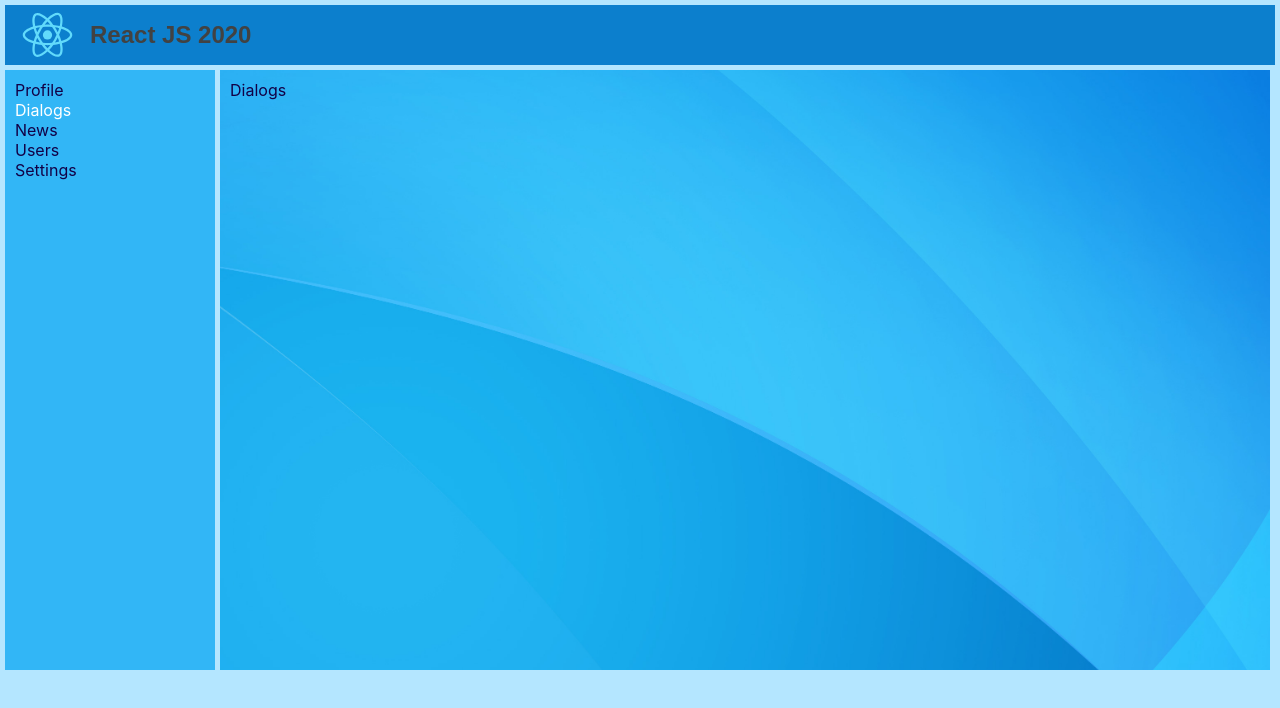
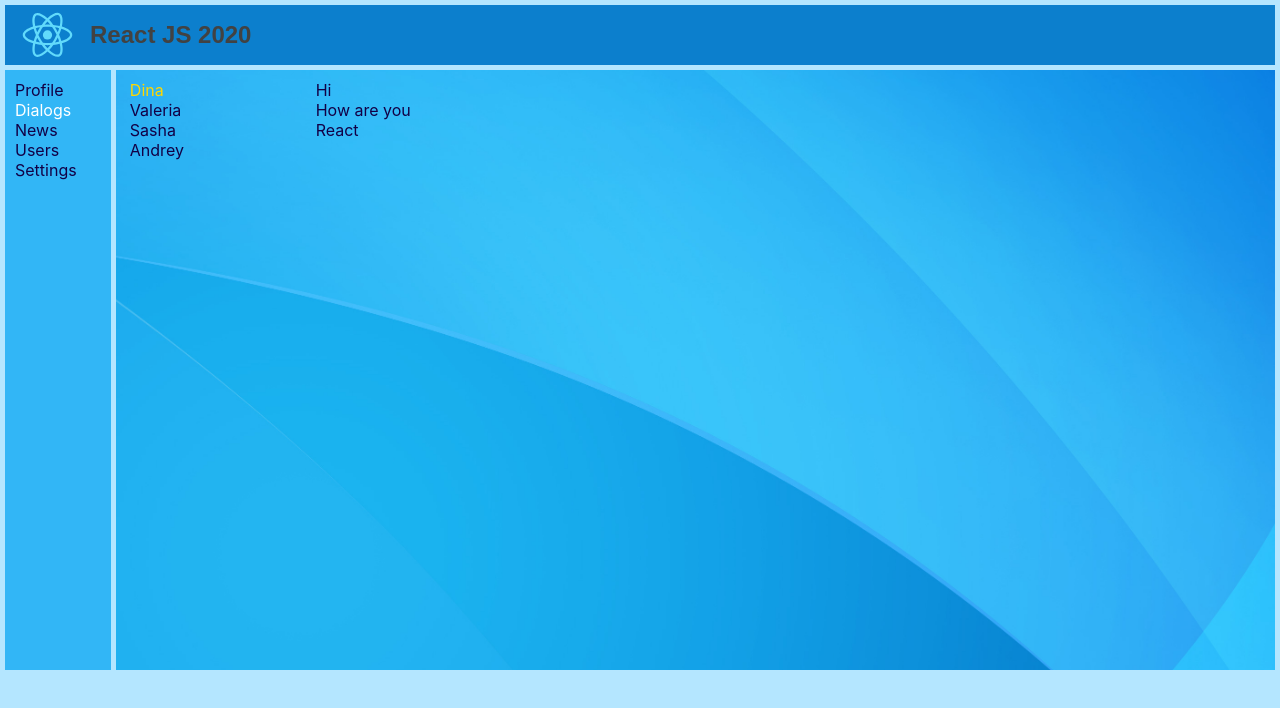
Before and after one commit to GriGoryanSyStem/ReactJS-Repeat, a React (Create React App) app in the folder reactapp/: page /dialogs in a window 1280 px wide. Shown: the top 708 px of the page. Built offline with nearby package versions, Linux system fonts and the light colour scheme.

Commit message:
21. Css Nothing

```diff
--- a/reactapp/src/App.css
+++ b/reactapp/src/App.css
@@ -1,8 +1,8 @@
 .appWrapper {
     display: grid;
     grid-template-rows: 60px 1fr;
-    grid-template-columns: 2fr 10fr;
-    grid-gap: 5px;
+    grid-template-columns: 1fr 11fr;
+    grid-row-gap: 5px;
     grid-template-areas:
             "headerArea headerArea headerArea"
             "navArea contentArea contentArea"
--- a/reactapp/src/components/Dialogs/Dialogs.jsx
+++ b/reactapp/src/components/Dialogs/Dialogs.jsx
@@ -3,8 +3,18 @@ import c from "./Dialogs.module.css"
 
 const Dialogs = () =>{
     return (
-        <div className={c.dialog}>
-            Dialogs
+        <div className={c.dialogs}>
+            <div className={c.dialogsItem}>
+                <div className={`${c.dialog} ${c.active}`}>Dina</div>
+                <div className={c.dialog}>Valeria</div>
+                <div className={c.dialog}>Sasha</div>
+                <div className={c.dialog}>Andrey</div>
+            </div>
+           <div className={c.massagesItem}>
+               <div className={c.massage}>Hi</div>
+               <div className={c.massage}>How are you</div>
+               <div className={c.massage}>React</div>
+           </div>
         </div>
     )
 };
--- a/reactapp/src/components/Dialogs/Dialogs.module.css
+++ b/reactapp/src/components/Dialogs/Dialogs.module.css
@@ -1,4 +1,6 @@
-.dialog{
+.dialogs{
+    display: grid;
+    grid-template-columns: 2fr 10fr;
     color: #120046;
     background-image: url("../../pictures/background.jpg");
     background-position: center;
@@ -6,4 +8,20 @@
     background-size: cover;
     height: 100%;
     padding: 10px;
+    margin-left: 5px;
 }
+.dialogsItem{
+padding-left: 2px;
+}
+.dialog{
+    padding-left: 2px;
+}
+.dialogsItem .active{
+    color: gold;
+}
+.massage{
+
+}
+.massagesItem{
+
+}
--- a/reactapp/src/components/Profile/MyPost/Post/Post.jsx
+++ b/reactapp/src/components/Profile/MyPost/Post/Post.jsx
@@ -3,8 +3,6 @@ import c from './Post.module.css'
 import pic from "../../../../pictures/person-icon-8.png"
 
 const MyPosts = (props) => {
-    console.log(props);
-    console.log(props.massage);
     return (
         <div>
             <div className={c.post}>
--- a/reactapp/src/components/Profile/Profile.module.css
+++ b/reactapp/src/components/Profile/Profile.module.css
@@ -12,6 +12,7 @@
     background-size: cover;
     height: 100%;
     padding: 10px;
+    margin-left: 5px;
  }
 .item{
     color: white;
```
